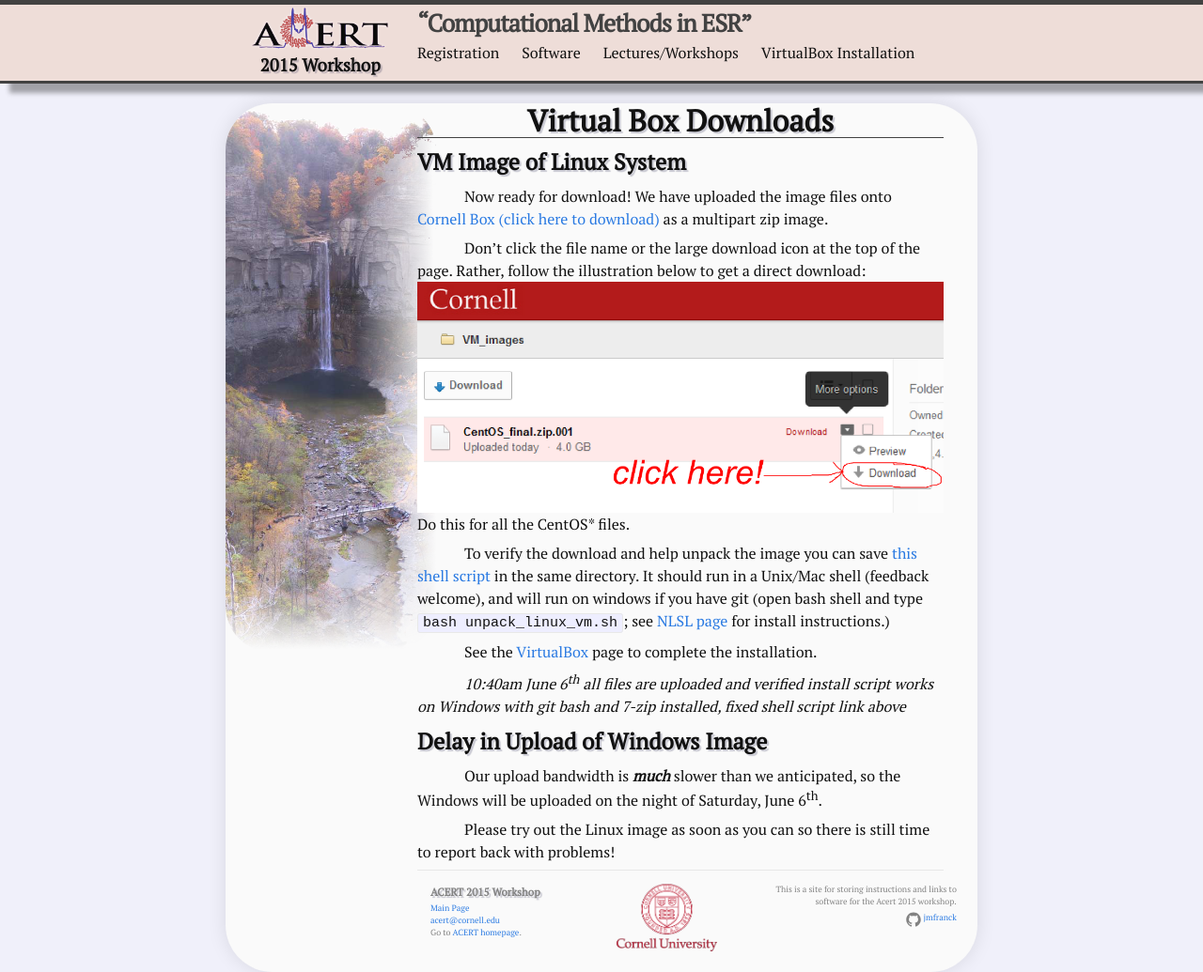
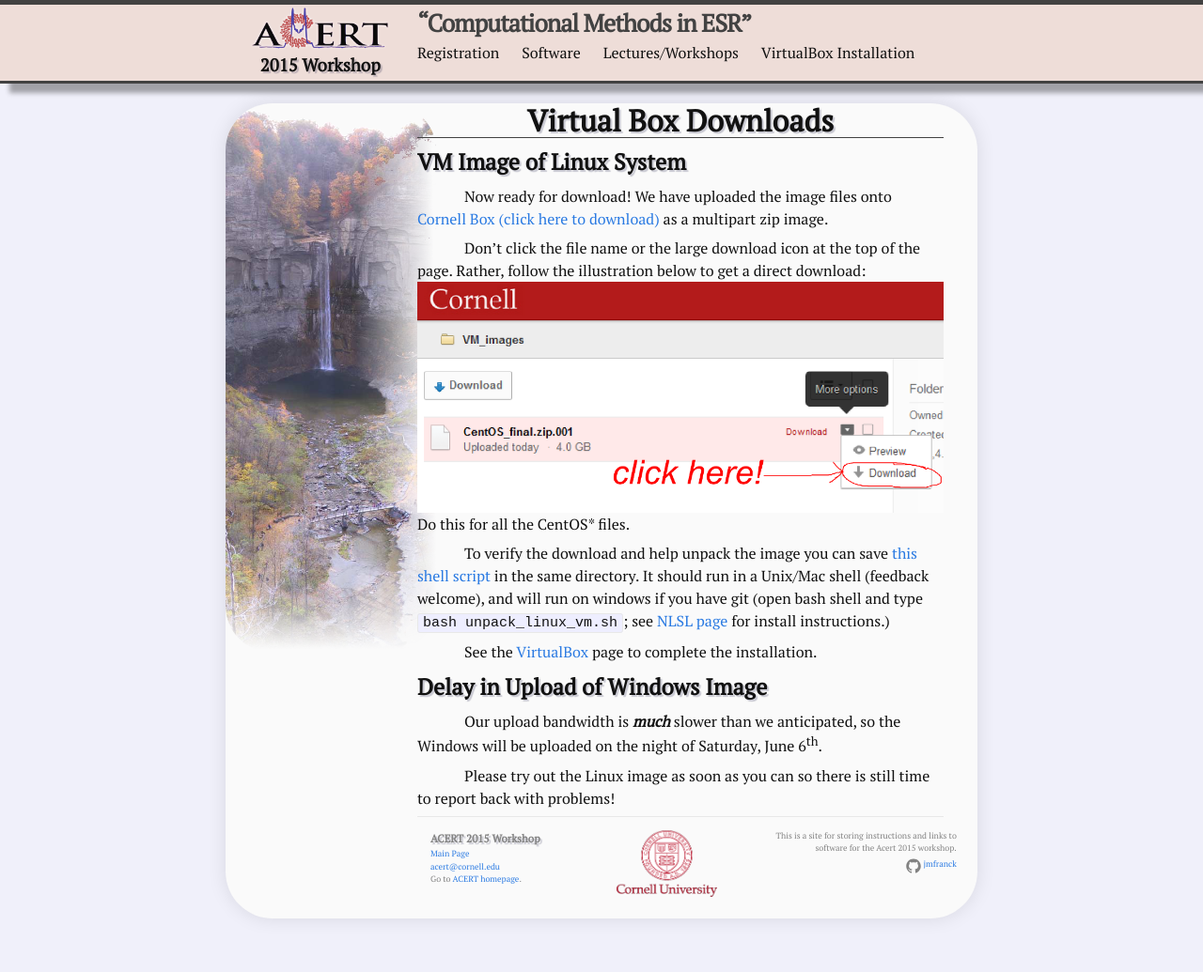
Before and after one commit to jmfranck/acert.github.io, a Jekyll site: the page built from VirtualBox/Downloads.md, in a window 1280 px wide and 1035 px high. Shown: the whole window at 94% size. Built offline with Jekyll 4.4.1, drawn with Linux system fonts in a browser that asks for light colours.

Commit message:
after feedback for mac

```diff
--- a/VirtualBox/Downloads.md
+++ b/VirtualBox/Downloads.md
@@ -17,8 +17,6 @@ To verify the download and help unpack the image you can save [this shell script
 
 See the [VirtualBox]({{ site.url }}/VirtualBox.html) page to complete the installation.
 
-*10:40am June 6<sup>th</sup> all files are uploaded and verified install script works on Windows with git bash and 7-zip installed, fixed shell script link above*
-
 ## Delay in Upload of Windows Image
 
 Our upload bandwidth is ***much*** slower than we anticipated, so the Windows will be uploaded on the night of Saturday, June 6<sup>th</sup>.
```
Also changed, not shown: 1 other file.
